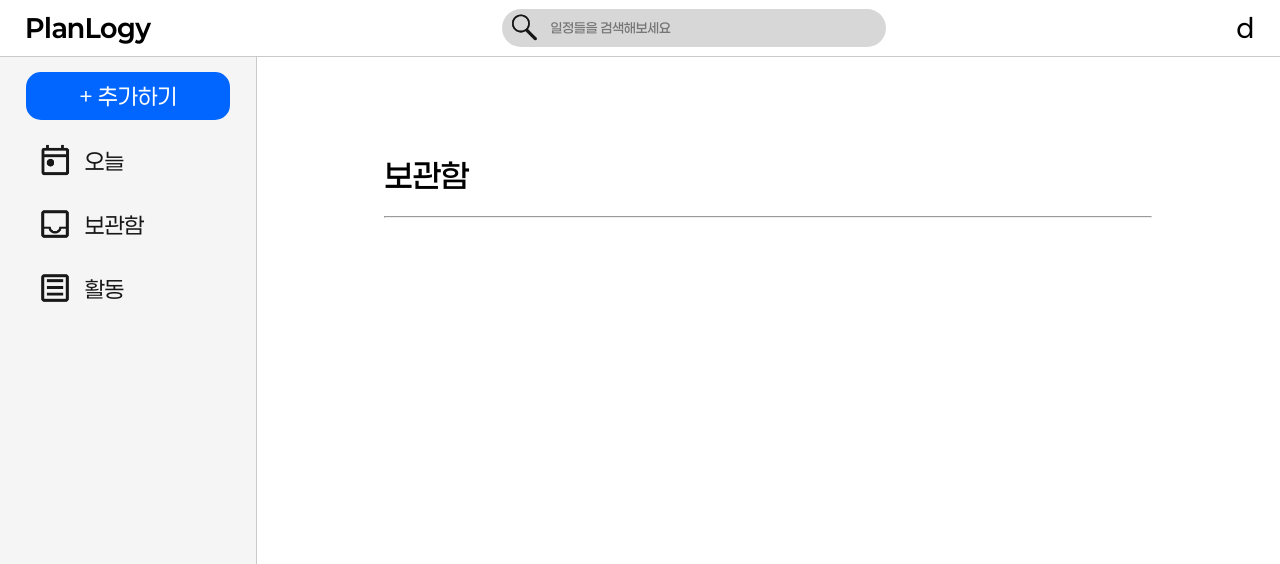
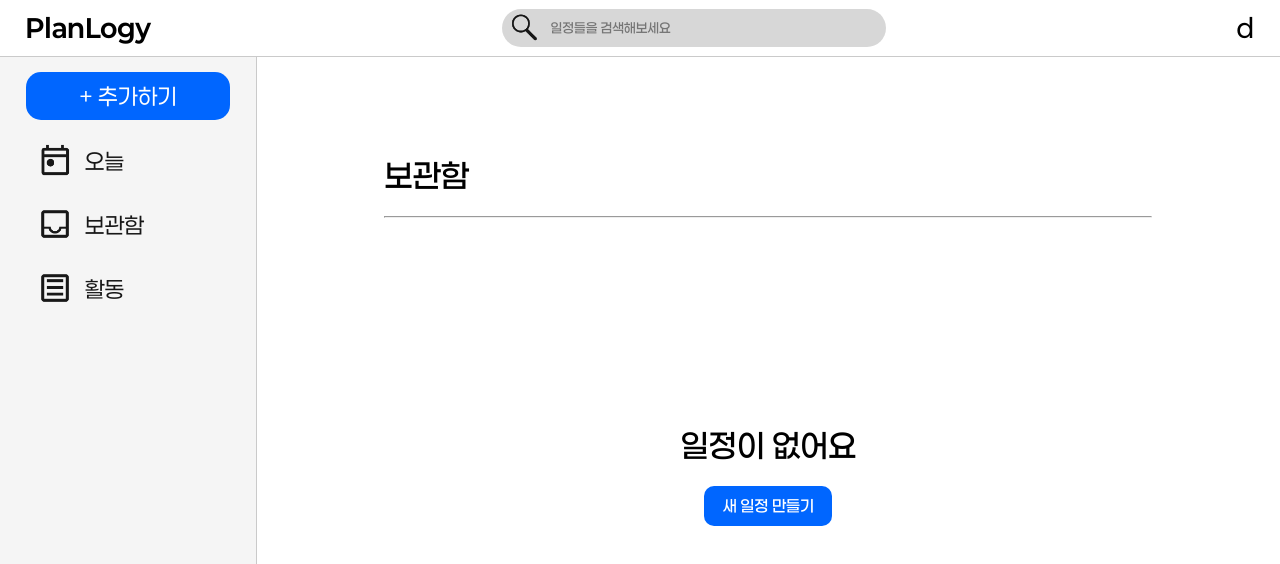
Before and after one commit to ujins1108-beep/PlanLogy, a React (Vite) app: page /inbox in a window 1280 px wide. Shown: the top 564 px of the page. Built offline with nearby package versions, Linux system fonts and the light colour scheme.

Commit message:
빈 일정 메세지 추가

```diff
--- /dev/null
+++ b/src/components/emptytasks/emptytasks.css
@@ -0,0 +1,20 @@
+.emptytasks-box {
+    width: 60vw;
+    height: 60vh;
+    display: flex;
+    flex-direction: column;
+    align-items: center;
+    justify-content: center;
+}
+
+.addTask-button {
+    width: 10vw;
+    height: 5vh;
+    background-color: #0066FF;
+    color: white;
+    display: flex;
+    align-items: center;
+    justify-content: center;
+    border-radius: 10px;
+    cursor: pointer;
+}
--- /dev/null
+++ b/src/components/emptytasks/emptytasks.jsx
@@ -0,0 +1,24 @@
+import './emptytasks.css'
+
+export default function Emptytasks({ currentPage, task, setTask }) {
+    function addTask() {
+        if (currentPage === '/inbox') {
+            const newTask = [...task, ["새 일정", false, '/inbox', crypto.randomUUID()]]
+            setTask(newTask)
+            console.log(newTask)
+        }
+
+        if (currentPage === '/today') {
+            const newTask = [...task, ["새 일정", false, '/today', crypto.randomUUID()]]
+            setTask(newTask)
+            console.log(newTask)
+        }
+    }
+
+    return (
+        <div className='emptytasks-box'>
+            <h1>일정이 없어요</h1>
+            <div className='addTask-button' onClick={addTask}>새 일정 만들기</div>
+        </div>
+    )
+}
--- a/src/pages/inbox/inbox.jsx
+++ b/src/pages/inbox/inbox.jsx
@@ -2,6 +2,7 @@ import './inbox.css'
 import { useEffect } from 'react'
 import { useLocation } from 'react-router-dom'
 import Sidebar from '../../components/sidebar/sidebar.jsx'
+import Emptytasks from '../../components/emptytasks/emptytasks.jsx'
 
 export default function Inbox({ currentPage, setCurrentPage, task, setTask, searchValue, activity, setActivity }) {
     const location = useLocation()
@@ -27,10 +28,12 @@ export default function Inbox({ currentPage, setCurrentPage, task, setTask, sear
         console.log(newTask)
 
         if (targetTask[1] === true) {
-            const newActivity = [...activity, `${targetTask[0]} 항목을 완료했습니다.`]
+            const newActivity = [...activity, `${targetTask[0]} 항목을 완료했어요`]
             setActivity(newActivity)
         }
     }
+
+    let inboxTask = task.filter((item) => item[2] === '/inbox')
 
     return (
         <>
@@ -41,8 +44,10 @@ export default function Inbox({ currentPage, setCurrentPage, task, setTask, sear
                         <h1>보관함</h1>
                         <hr />
                         <div className='inbox-tasks'>
-                            {task.map((item) => {
-                                if (item[2] !== '/inbox') return null
+                            {inboxTask.length === 0 ? (
+                                <Emptytasks currentPage={currentPage} task={task} setTask={setTask} />
+                            ):(
+                                inboxTask.map((item) => {
                                     if (searchValue !== "" && !item[0].includes(searchValue)) return null
 
                                     return(
@@ -51,7 +56,8 @@ export default function Inbox({ currentPage, setCurrentPage, task, setTask, sear
                                             <input type='text' defaultValue={item[0]} onChange={(e) => {taskUpdate(item[3], e.target.value)}} />
                                         </div>
                                     )
-                            })}
+                                })
+                            )}
                         </div>
                     </div>
                 </div>
--- a/src/pages/today/today.jsx
+++ b/src/pages/today/today.jsx
@@ -2,6 +2,7 @@ import './today.css'
 import { useEffect } from 'react'
 import { useLocation } from 'react-router-dom'
 import Sidebar from '../../components/sidebar/sidebar.jsx'
+import Emptytasks from '../../components/emptytasks/emptytasks.jsx'
 
 export default function Today({ currentPage, setCurrentPage, task, setTask, searchValue, activity, setActivity }) {
     var location = useLocation()
@@ -27,10 +28,12 @@ export default function Today({ currentPage, setCurrentPage, task, setTask, sear
         console.log(newTask)
 
         if (targetTask[1] === true) {
-            const newActivity = [...activity, `${targetTask[0]} 항목을 완료했습니다.`]
+            const newActivity = [...activity, `${targetTask[0]} 항목을 완료했어요`]
             setActivity(newActivity)
         }
     }
+
+    let todayTask = task.filter((item) => item[2] === '/today')
 
     return (
         <>
@@ -41,8 +44,10 @@ export default function Today({ currentPage, setCurrentPage, task, setTask, sear
                         <h1>오늘</h1>
                         <hr />
                         <div className='today-tasks'>
-                            {task.map((item) => {
-                                if (item[2] !== '/today') return null
+                            {todayTask.length === 0 ? (
+                                <Emptytasks currentPage={currentPage} task={task} setTask={setTask} />
+                            ):(
+                                todayTask.map((item) => {
                                     if (searchValue !== "" && !item[0].includes(searchValue)) return null
 
                                     return(
@@ -51,7 +56,8 @@ export default function Today({ currentPage, setCurrentPage, task, setTask, sear
                                             <input type='text' defaultValue={item[0]} onChange={(e) => {taskUpdate(item[3], e.target.value)}} />
                                         </div>
                                     )
-                            })}
+                                })
+                            )}
                         </div>
                     </div>
                 </div>
```
Lines whose indentation alone changed are shown as unchanged.
